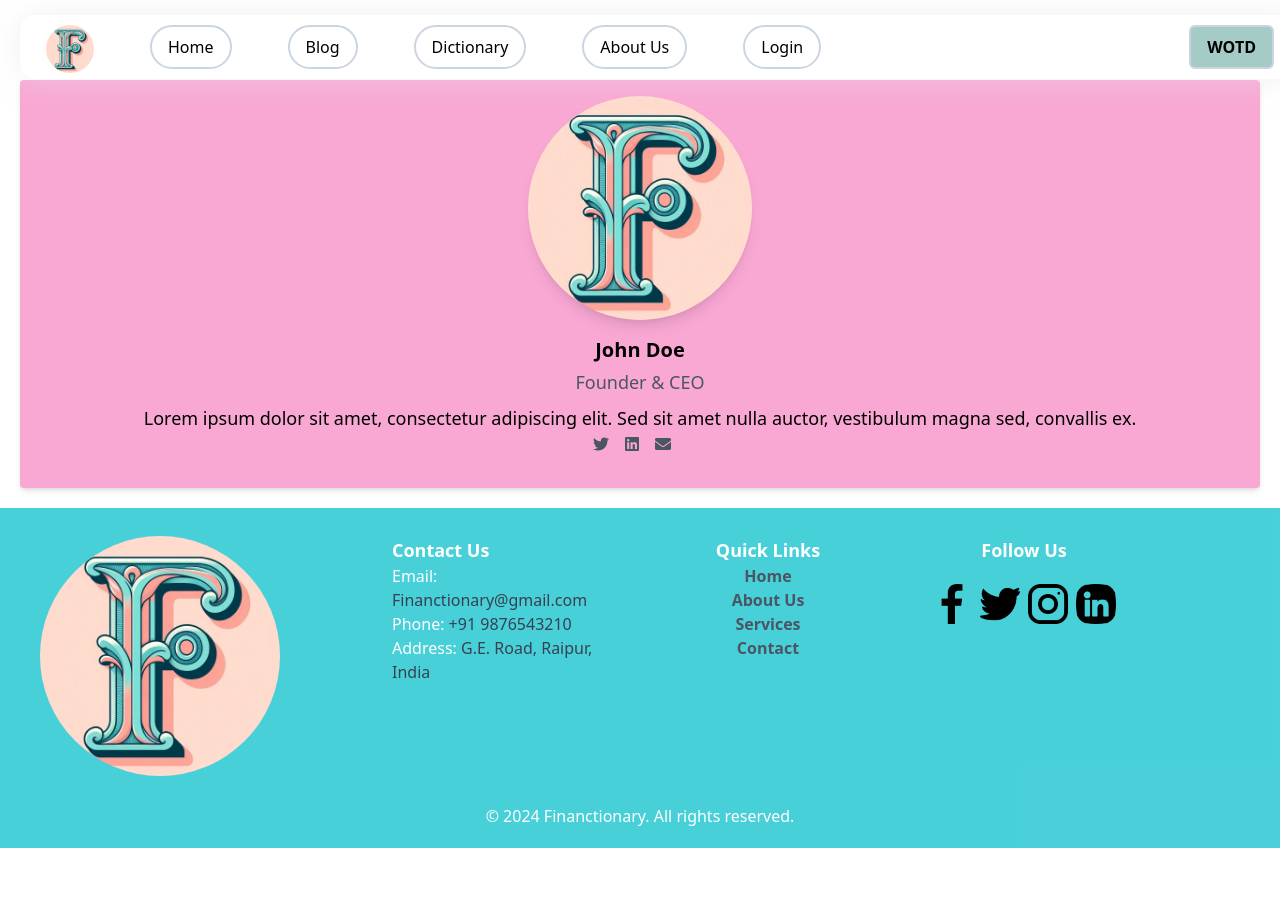
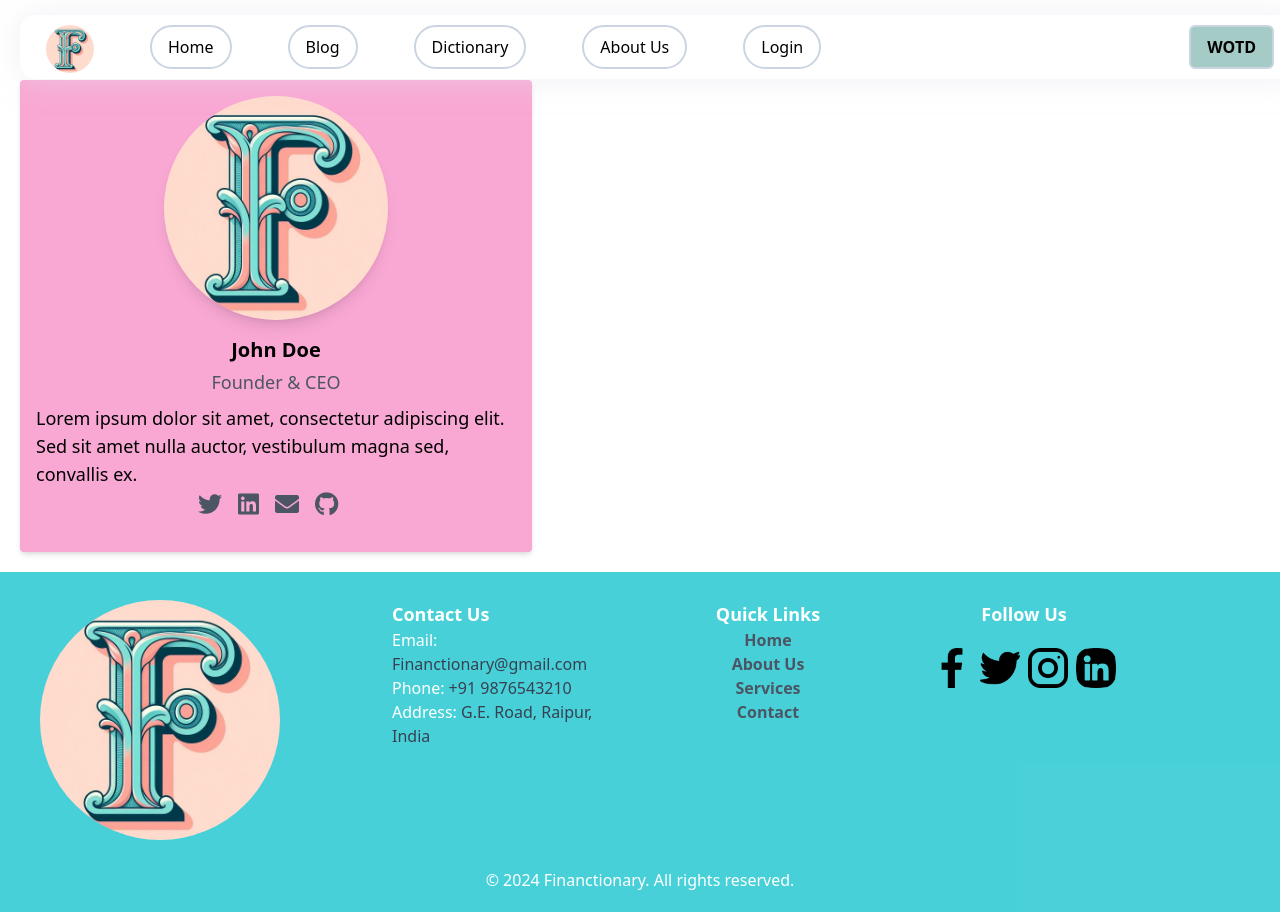
Before and after one commit to Anva41103/Financtionary, a React (Vite) app: page /About in a window 1280 px wide. Before the commit the page ends 848 px from the top, so only its background shows below. Built offline with nearby package versions, Linux system fonts and the light colour scheme; a small style sheet from the web is missing.

Commit message:
about card layout

```diff
--- a/index.html
+++ b/index.html
@@ -3,6 +3,7 @@
   <head>
     <meta charset="UTF-8" />
     <link rel="icon" href="./src/assets/logo.jpeg"/>
+    <link rel="stylesheet" href="https://cdnjs.cloudflare.com/ajax/libs/font-awesome/5.15.3/css/all.min.css">
     <meta name="viewport" content="width=device-width, initial-scale=1.0" />
     <title>Financtionary</title>
     <link
--- a/src/AboutCards.jsx
+++ b/src/AboutCards.jsx
@@ -4,7 +4,7 @@ export function Card() {
 
     return (
         <>
-            <div className="bg-pink-300 rounded shadow-md grid place-items-center p-4 m-5 mt-20 ">
+            <div className="bg-pink-300 rounded shadow-md grid place-items-center p-4 m-5 mt-20 w-128">
                 {/*Profile Picture */}
                 <img src="./src/assets/logo.jpeg" alt="Team Member" className="w-56 h-56 rounded-full mb-4 shadow-lg" />
                 <div className="grid place-items-center">
@@ -18,18 +18,23 @@ export function Card() {
                     {/*Contact Information */}
                     <ul className="flex justify-center mb-4">
                         <li className="mr-4">
-                            <a href="#" className="text-gray-600 hover:text-gray-900">
-                                <i className="fab fa-twitter"></i>
+                            <a href="#" className="text-gray-600 hover:text-gray-900 text-2xl">
+                                <i className="fab fa-twitter "></i>
                             </a>
                         </li>
                         <li className="mr-4">
-                            <a href="#" className="text-gray-600 hover:text-gray-900">
+                            <a href="#" className="text-gray-600 text-2xl hover:text-gray-900">
                                 <i className="fab fa-linkedin"></i>
                             </a>
                         </li>
                         <li className="mr-4">
-                            <a href="mailto:johndoe@example.com" className="text-gray-600 hover:text-gray-900">
+                            <a href="mailto:johndoe@example.com" className="text-gray-600 hover:text-gray-900 text-2xl">
                                 <i className="fas fa-envelope"></i>
+                            </a>
+                        </li>
+                        <li className="mr-4">
+                            <a href="mailto:johndoe@example.com" className="text-gray-600 hover:text-gray-900 text-2xl">
+                                <i className="fab fa-github"></i>
                             </a>
                         </li>
                     </ul>
```
